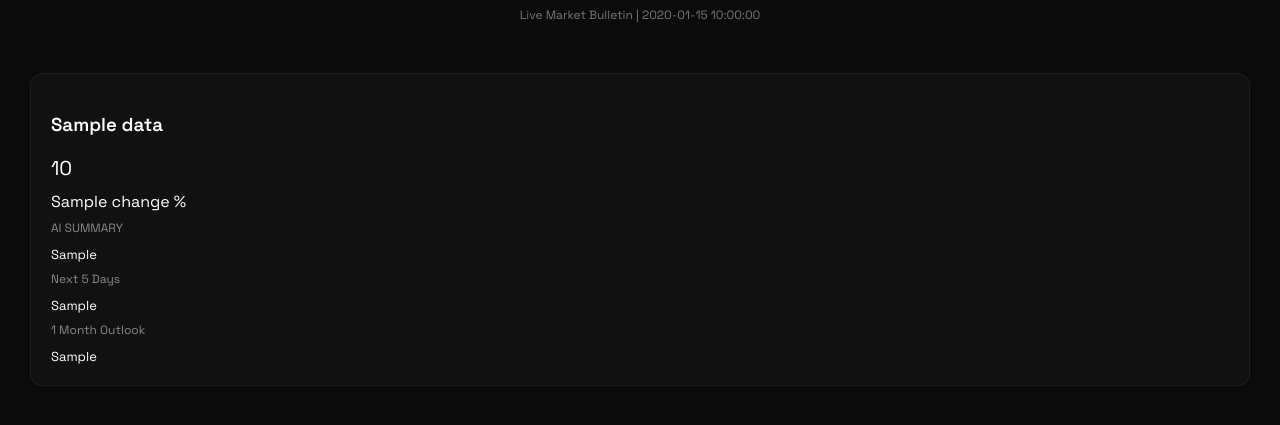
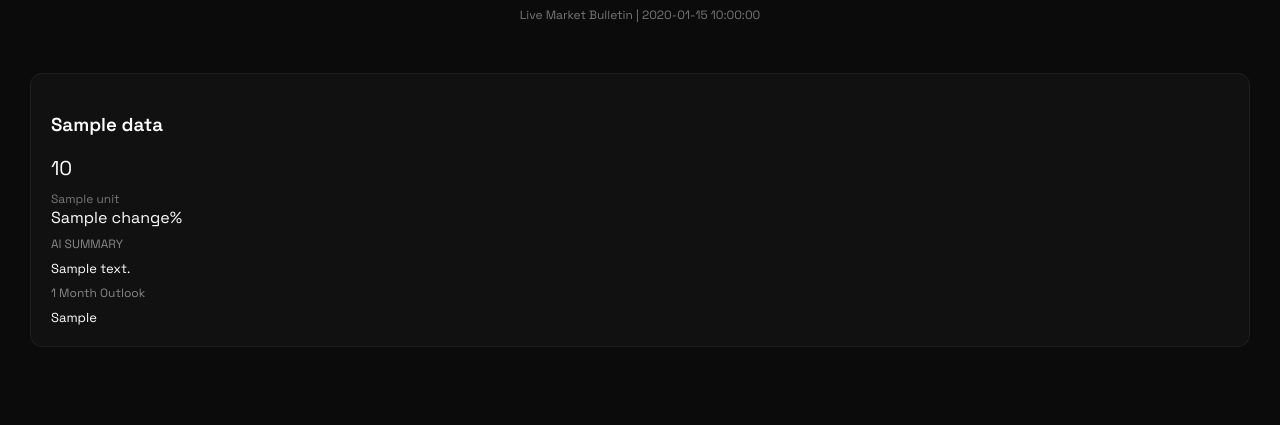
Before and after one commit to ojasb353-cmyk/ojas-market-tracker, a Flask app: template ojas_market_tracker/templates/index.html in a window 1280 px wide. Shown: the part 155-580 px from the top of the page. Run offline with Flask 3, Linux system fonts and the light colour scheme; the template is opened without the code that fills it: most values are stand-ins (such as "Sample title", 1, 10 or a date in 2020).

Commit message:
Removed 5-day prediction and removed currency sign from indices

```diff
--- a/ojas_market_tracker/app.py
+++ b/ojas_market_tracker/app.py
@@ -26,7 +26,7 @@ symbols = {
     "Bitcoin": "BTC-USD",
     "Ethereum": "ETH-USD",
 
-    # Risk / Macro
+    # Macro
     "US 10Y Yield": "^TNX",
     "VIX": "^VIX",
     "USD Index (DXY)": "DX-Y.NYB",
@@ -64,19 +64,15 @@ def get_data():
             unit = ""
             display_price = ""
 
-            # ---------------- COMMODITIES ----------------
+            # ----------- COMMODITIES -----------
 
             if name == "Gold":
-                # USD per ounce → INR per 10g
-                price_inr = current * usd_inr
-                price_10g = (price_inr / 31.1035) * 10
+                price_10g = (current / 31.1035) * 10 * usd_inr
                 display_price = f"₹ {price_10g:,.2f}"
                 unit = "per 10g"
 
             elif name == "Silver":
-                # USD per ounce → INR per kg
-                price_inr = current * usd_inr
-                price_kg = (price_inr / 31.1035) * 1000
+                price_kg = (current / 31.1035) * 1000 * usd_inr
                 display_price = f"₹ {price_kg:,.2f}"
                 unit = "per kg"
 
@@ -100,39 +96,36 @@ def get_data():
                 display_price = f"₹ {price_inr:,.2f}"
                 unit = "per bushel"
 
-            # ---------------- INDICES ----------------
+            # ----------- INDICES (NO CURRENCY SIGN) -----------
 
-            elif name in ["NIFTY 50", "Sensex"]:
-                display_price = f"₹ {current:,.2f}"
-                unit = "Index"
-
-            elif name == "Hang Seng":
-                display_price = f"HK$ {current:,.2f}"
-                unit = "Index"
-
-            elif name == "Shanghai Composite":
-                display_price = f"¥ {current:,.2f}"
-                unit = "Index"
-
-            elif name in ["S&P 500", "Dow Jones", "NASDAQ"]:
+            elif name in [
+                "S&P 500",
+                "Dow Jones",
+                "NASDAQ",
+                "Shanghai Composite",
+                "Hang Seng",
+                "NIFTY 50",
+                "Sensex",
+                "USD Index (DXY)"
+            ]:
                 display_price = f"{current:,.2f}"
                 unit = "Index"
 
-            # ---------------- CRYPTO ----------------
+            # ----------- CRYPTO -----------
 
             elif name in ["Bitcoin", "Ethereum"]:
                 display_price = f"$ {current:,.2f}"
                 unit = "USD"
 
-            # ---------------- RATES ----------------
+            # ----------- RATES -----------
 
-            elif name in ["US 10Y Yield", "VIX"]:
+            elif name == "US 10Y Yield":
                 display_price = f"{current:.2f}%"
-                unit = "Percent"
+                unit = "Yield"
 
-            elif name == "USD Index (DXY)":
-                display_price = f"{current:,.2f}"
-                unit = "Index"
+            elif name == "VIX":
+                display_price = f"{current:.2f}"
+                unit = "Volatility Index"
 
             short_ai, color = ai_prediction(change)
 
@@ -140,7 +133,7 @@ def get_data():
                 "price": display_price,
                 "unit": unit,
                 "change": round(change, 2),
-                "ai_5d": short_ai,
+                "ai_summary": short_ai,
                 "ai_1m": short_ai,
                 "color": color
             }
@@ -154,12 +147,10 @@ def get_risk_mode(data):
     try:
         sp = data["S&P 500"]["change"]
         btc = data["Bitcoin"]["change"]
-        gold = data["Gold"]["change"]
-        vix = data["VIX"]["change"]
 
-        if sp > 0 and btc > 0:
+        if sp > 1 and btc > 1:
             return "RISK ON"
-        elif gold > 0 and vix > 0:
+        elif sp < -1 and btc < -1:
             return "RISK OFF"
         else:
             return "NEUTRAL"
--- a/ojas_market_tracker/templates/index.html
+++ b/ojas_market_tracker/templates/index.html
@@ -4,7 +4,6 @@
     <title>Ojas' Personal Market Tracker</title>
     <meta http-equiv="refresh" content="60">
 
-    <!-- Nothing-style tech font -->
     <link href="https://fonts.googleapis.com/css2?family=Space+Grotesk:wght@300;400;600&display=swap" rel="stylesheet">
 
     <style>
@@ -60,12 +59,17 @@
             margin: 10px 0;
         }
 
-        .green { color: #00C805; }     /* Bloomberg green */
-        .red { color: #FF3B30; }       /* Bloomberg red */
-        .orange { color: #FF9500; }    /* Neutral orange */
+        .unit {
+            font-size: 12px;
+            color: #777;
+        }
+
+        .green { color: #00C805; }
+        .red { color: #FF3B30; }
+        .orange { color: #FF9500; }
 
         .ai {
-            margin-top: 10px;
+            margin-top: 8px;
             font-size: 13px;
         }
 
@@ -91,16 +95,14 @@
         <h3>{{ name }}</h3>
 
         <div class="price">{{ item.price }}</div>
+        <div class="unit">{{ item.unit }}</div>
 
         <div class="{{ item.color }}">
-            {{ item.change }} %
+            {{ item.change }}%
         </div>
 
         <div class="section-title">AI SUMMARY</div>
-        <div class="ai {{ item.color }}">{{ item.ai_5d }}</div>
-
-        <div class="section-title">Next 5 Days</div>
-        <div class="ai {{ item.color }}">{{ item.ai_5d }}</div>
+        <div class="ai {{ item.color }}">{{ item.ai_summary }}</div>
 
         <div class="section-title">1 Month Outlook</div>
         <div class="ai {{ item.color }}">{{ item.ai_1m }}</div>
```
